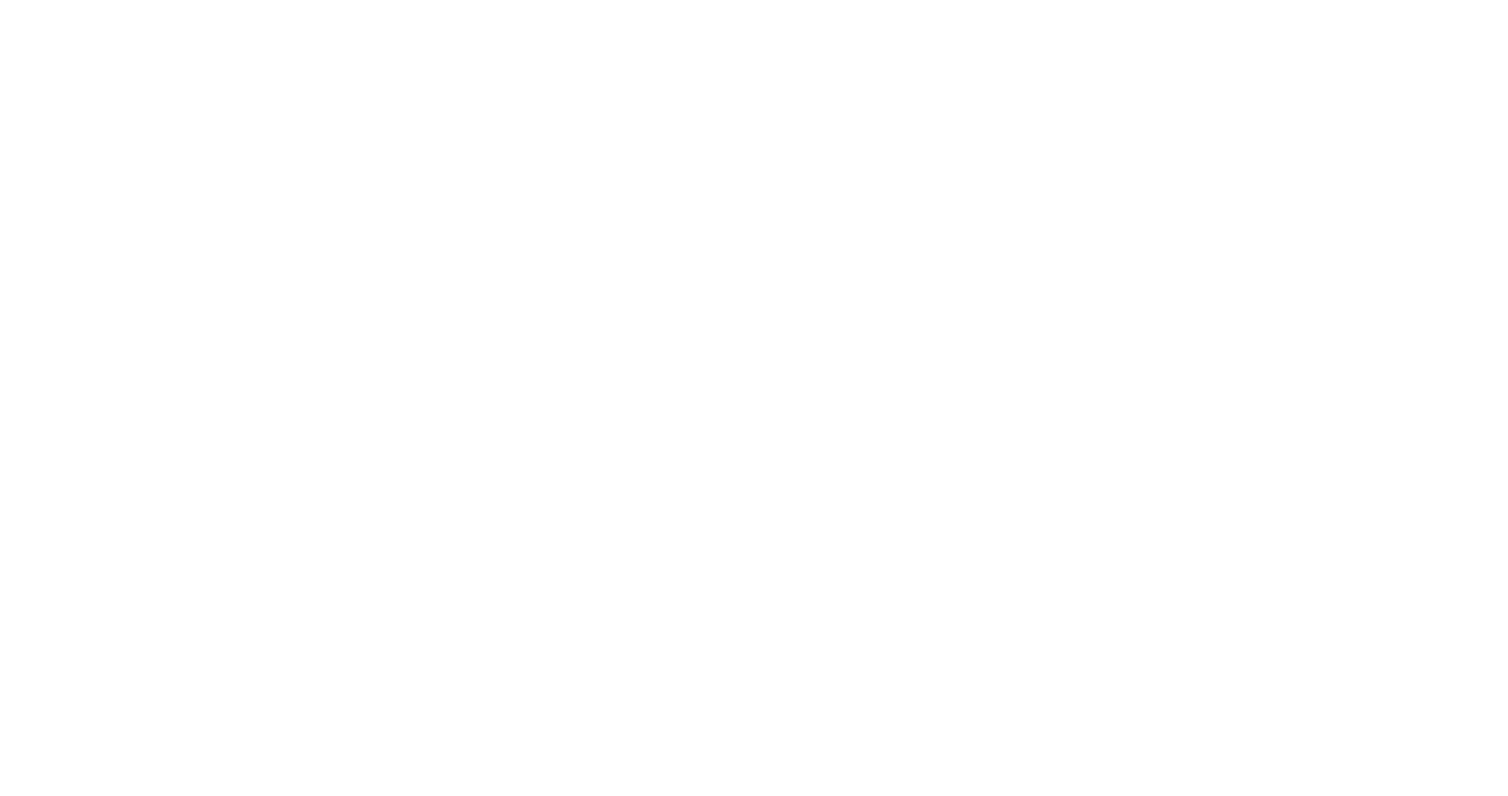
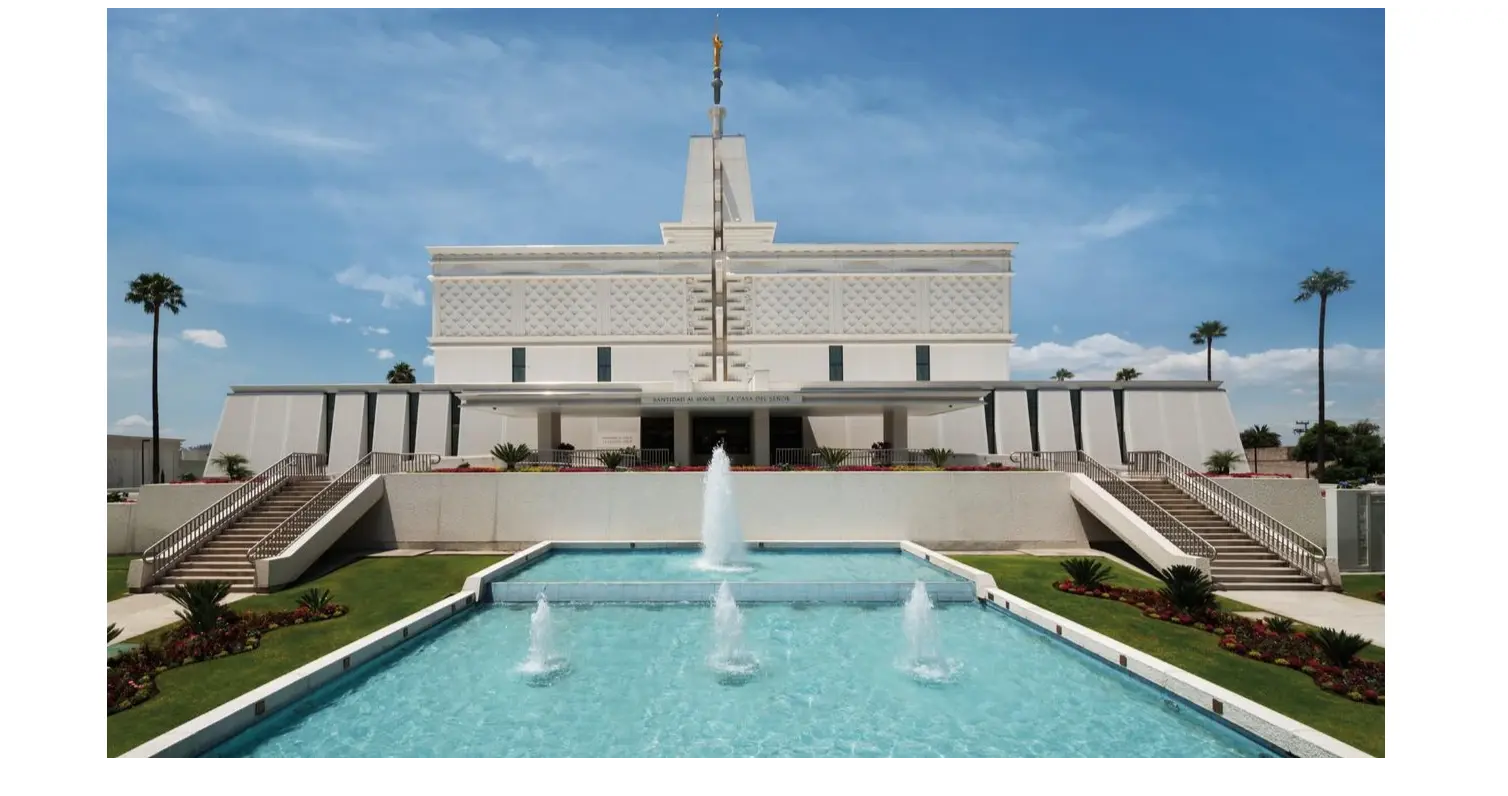
Before and after one commit to svein-salazar/wdd131, a plain HTML site: page week03/responsive-images.html in a window 1280 px wide. Shown: the whole page, 1508 px wide, since content can reach past the window. Drawn offline with Linux system fonts and the light colour scheme.

Commit message:
activity completed

```diff
--- a/week03/responsive-images.html
+++ b/week03/responsive-images.html
@@ -3,9 +3,18 @@
 <head>
     <meta charset="UTF-8">
     <meta name="viewport" content="width=device-width, initial-scale=1.0">
-    <title>Responsive images activity</title>
+    <title>Responsive Images</title>
+    <link rel="stylesheet" href="styles/responsive-images.css">
 </head>
 <body>
-
+    <main>
+        <div class="hero">
+            <picture>
+                <source media="(min-width: 1000px)" srcset="images/hero-large.webp">
+                <source media="(min-width: 500px)" srcset="images/hero-medium.webp">
+                <img src="images/hero-small.webp" alt="Description of the image" width="1500" height="750">
+            </picture>
+        </div>
+    </main>
 </body>
 </html>
--- a/week03/styles/resposive-images.css
+++ b/week03/styles/resposive-images.css
@@ -0,0 +1,4 @@
+.hero img {
+    width: 100%;
+    height: auto;
+}
```
Also changed, not shown: week03/images/hero-large.webp (added), week03/images/hero-medium.webp (added), week03/images/hero-small.webp (renamed from hero-small.webp).
